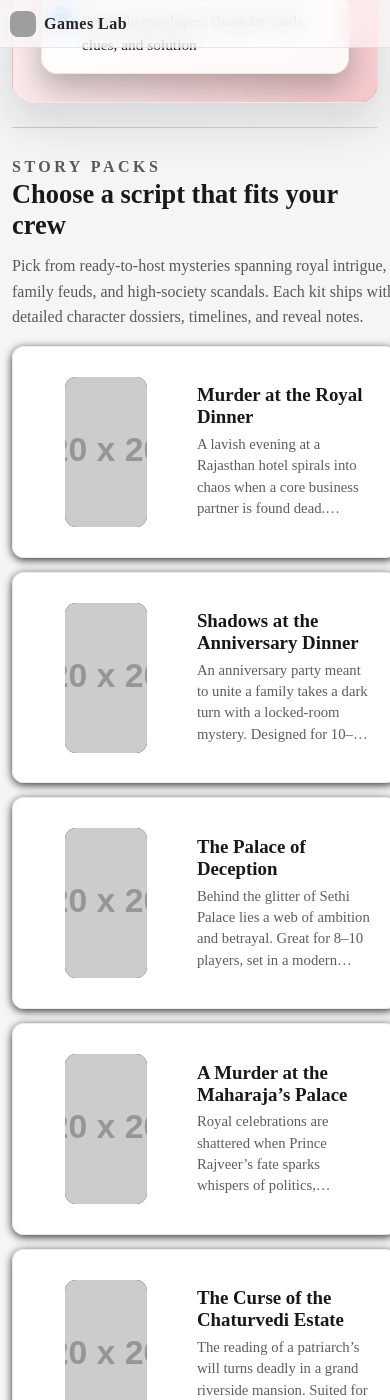
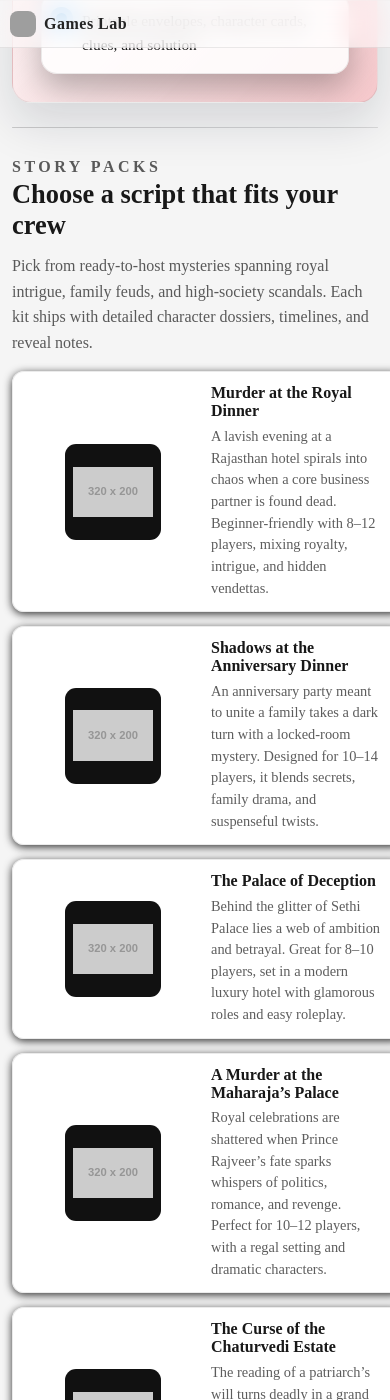
Before and after one commit to gameslabbangalore-maker/website, a Jekyll site: the page built from murder-mystery-scripts.html, in a window 390 px wide and 1400 px high, scrolled down 721 px. Built offline with Jekyll 4.4.1, drawn with Linux system fonts in a browser that asks for light colours; grey boxes are pictures that could not be loaded.

Commit message:
Refine murder mystery script cards on mobile

```diff
--- a/assets/css/murder-mystery-scripts.css
+++ b/assets/css/murder-mystery-scripts.css
@@ -167,12 +167,14 @@
   justify-content: center;
   background: rgba(0, 0, 0, 0.4);
   overflow: hidden;
-  padding: 20px;
-  min-height: 150px;
+  padding: 24px;
+  aspect-ratio: 1 / 1;
 }
 
 .script-card__media img {
-  width: 72%;
+  max-width: 70%;
+  max-height: 70%;
+  width: auto;
   height: auto;
   object-fit: contain;
   display: block;
@@ -347,20 +349,19 @@
   }
 
   .scripts-grid--cards {
-    display: flex;
-    flex-direction: column;
-    align-items: center;
+    display: grid;
+    grid-template-columns: 1fr;
     gap: 14px;
   }
 
   .script-card {
-    width: 90vw;
-    max-width: 400px;
+    width: 100%;
+    max-width: none;
     height: auto;
     flex-direction: row;
     align-items: center;
     gap: 10px;
-    padding: calc(10px + 1vw) calc(8px + 1vw);
+    padding: clamp(12px, 3vw, 16px);
     border-radius: 12px;
     box-shadow: 0 2px 8px rgba(0, 0, 0, 0.8);
     backdrop-filter: blur(14px);
@@ -368,8 +369,7 @@
   }
 
   .script-card__media {
-    width: 18vw;
-    max-width: 72px;
+    width: clamp(72px, 22vw, 96px);
     aspect-ratio: 1 / 1;
     padding: 0;
     border-radius: 10px;
@@ -383,9 +383,11 @@
   }
 
   .script-card__media img {
-    width: 100%;
-    height: 100%;
-    object-fit: cover;
+    max-width: 84%;
+    max-height: 84%;
+    width: auto;
+    height: auto;
+    object-fit: contain;
     border-radius: 0;
     box-shadow: none;
   }
@@ -401,19 +403,15 @@
   }
 
   .script-card__title {
-    font-size: calc(13px + 1.5vw);
+    font-size: clamp(1rem, 4vw, 1.2rem);
     font-weight: 900;
     margin: 0;
   }
 
   .script-card__description {
-    font-size: 0.92rem;
-    line-height: 1.45;
+    font-size: clamp(0.92rem, 3.2vw, 1.02rem);
+    line-height: 1.5;
     color: var(--scripts-muted);
-    display: -webkit-box;
-    -webkit-box-orient: vertical;
-    -webkit-line-clamp: 3;
-    overflow: hidden;
   }
 
   .scripts-hero-highlights li {
@@ -447,17 +445,16 @@
   }
 
   .script-card {
-    width: 92vw;
+    width: 100%;
   }
 
   .script-card__media {
-    width: 22vw;
-    max-width: 82px;
+    width: clamp(70px, 26vw, 96px);
     border-radius: 11px;
   }
 
   .script-card__description {
-    -webkit-line-clamp: 4;
+    font-size: clamp(0.9rem, 3.6vw, 1rem);
   }
 
   .scripts-grid--three,
```
